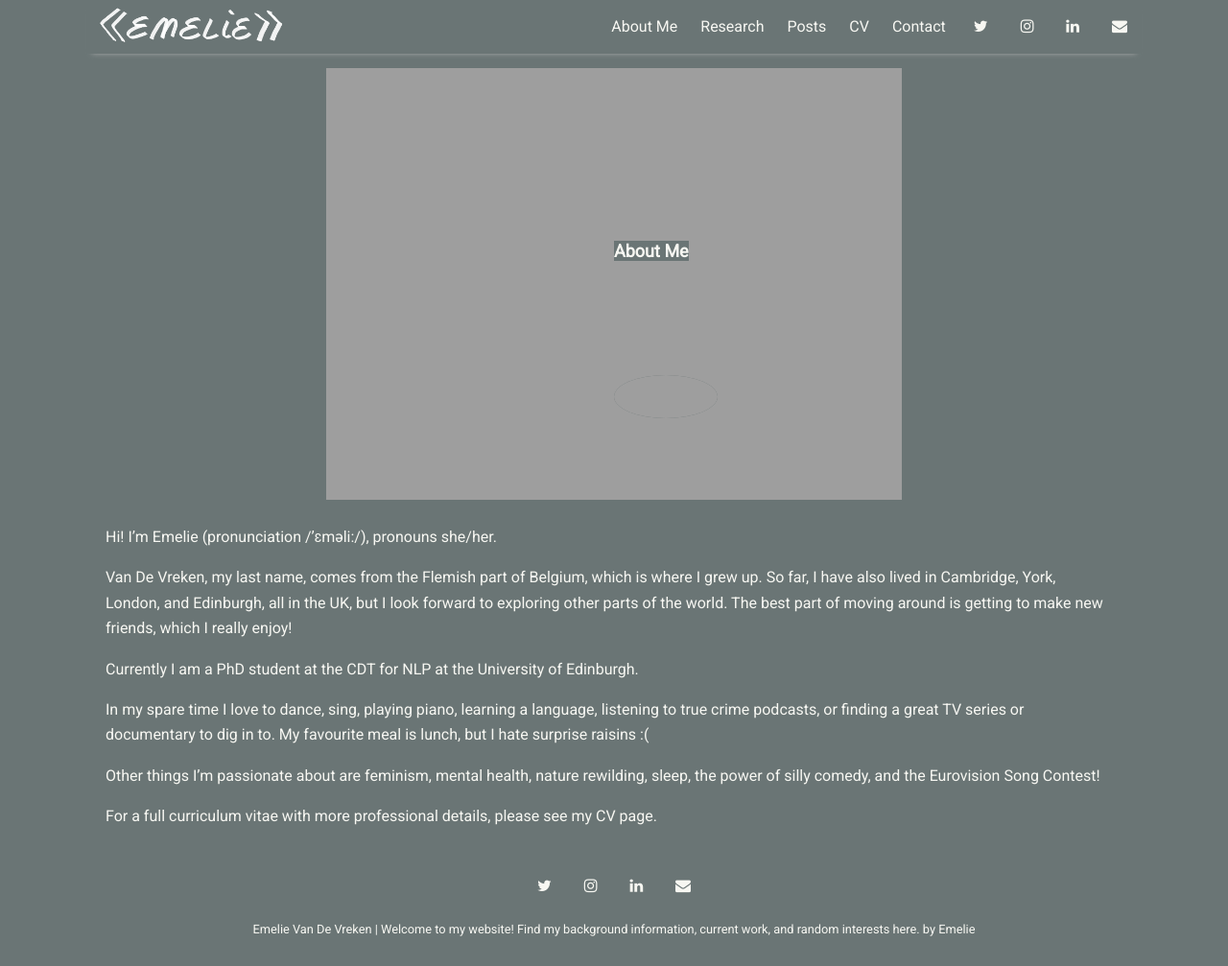
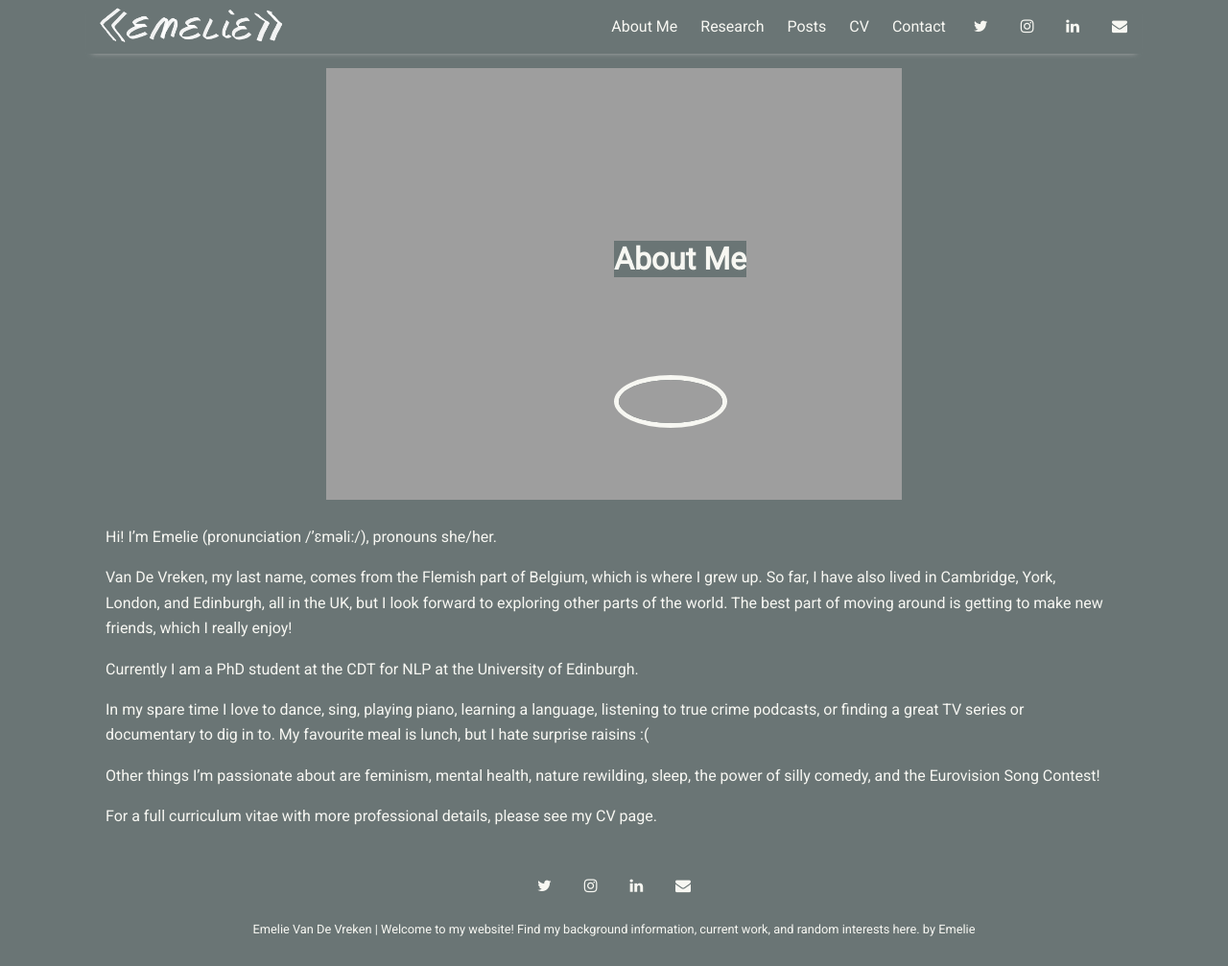
Before and after one commit to evdv/evdv.github.io, a Jekyll site: the page built from _pages/about.md, in a window 1280 px wide and 1007 px high. Shown: the whole window at 96% size. Built offline with Jekyll 4.4.1, drawn with Linux system fonts in a browser that asks for light colours; nearby versions of some CDN libraries.

Commit message:
move improvements to page css

```diff
--- a/_sass/_page.scss
+++ b/_sass/_page.scss
@@ -52,7 +52,7 @@
   left: 50%;
   //transform: translate(-50%, -50%);
   font-weight: bold;
-  font-size: large;
+  font-size: 2rem;
 }
 
 .round-image {
@@ -63,6 +63,7 @@
   width: 10%;
   height: 10%;
   border-radius: 50%;
+  border: 5px solid $brand-color;
 }
 
 @media (max-width: $container-width) {
```
